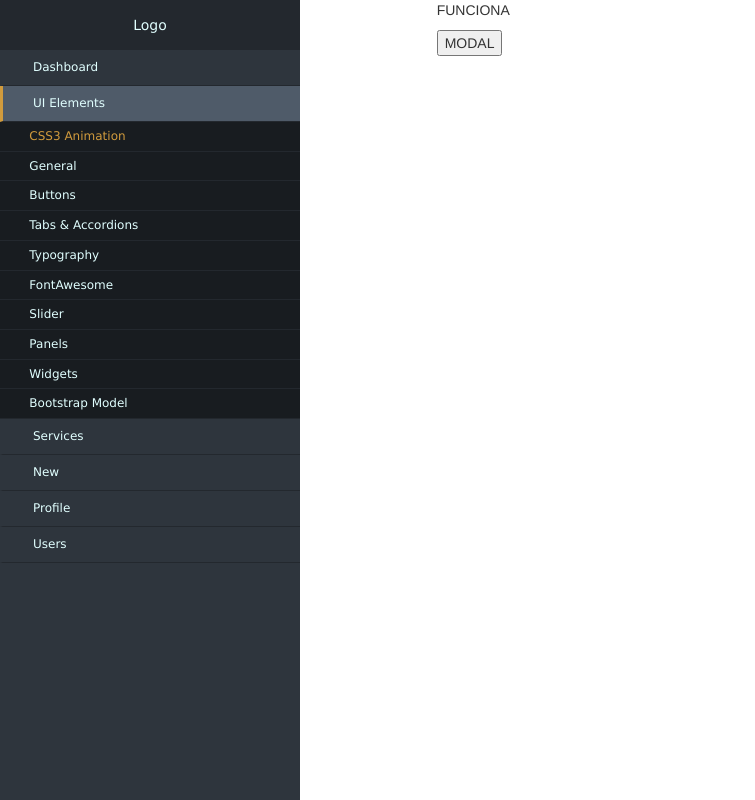
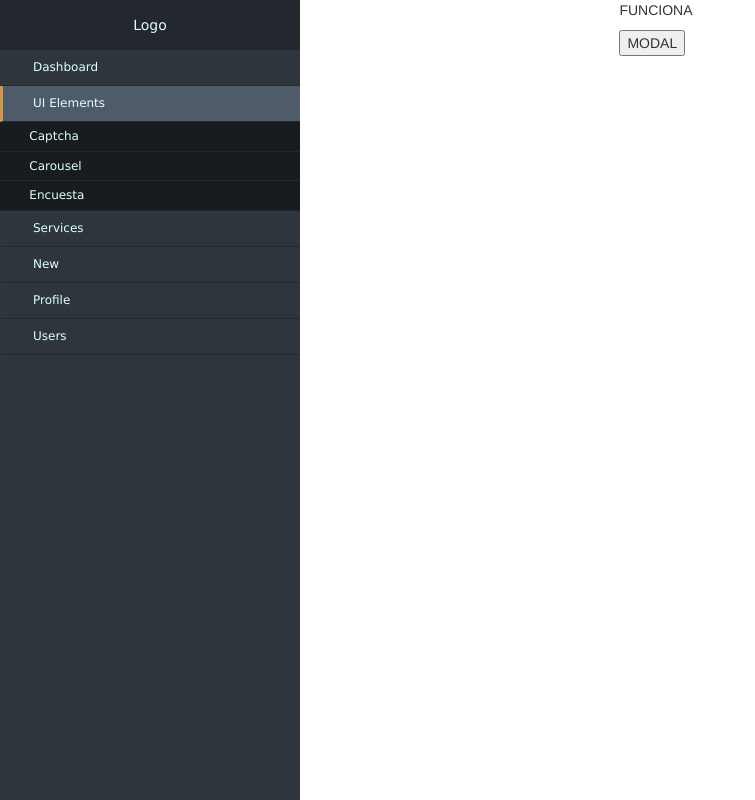
Before and after one commit to mingoarte/software2_sep-dic-2017, a Django app: page /builder/build/ in a window 1280 px wide, after a click on "UI Elements". Shown: the whole page, without its empty margins (0-755 px from the left). Run offline with Django 3.2, Linux system fonts and the light colour scheme; some libraries are stand-ins or nearby versions.

Commit message:
Configuracion del sidebar para que funcione con el contenido del constructor. Al elegir un patron del sidebar se crea la seccion de configuracion del mismo.

```diff
--- /dev/null
+++ b/TUIsD/static/css/main.css
@@ -0,0 +1,12 @@
+/*.builder{
+	margin: 0 200px 0 200px;
+}*/
+
+.block {
+	border-style: solid;
+    height: 450px;
+    border-radius: 50px;
+    background-color: #e3e7ed;
+    border-color: #79589f;
+    margin-top: 20px;
+}
--- a/TUIsD/static/css/sidebar.css
+++ b/TUIsD/static/css/sidebar.css
@@ -120,7 +120,7 @@
     position: absolute;
     right: 10px;
     top: 10px;
-    z-index: 10 !important;
+    z-index: 0 !important;
     padding: 3px;
     background-color: #ffffff;
     color: #000;
--- a/TUIsD/templates/builder/base.html
+++ b/TUIsD/templates/builder/base.html
@@ -10,6 +10,7 @@
   <!-- Global stylesheets -->
   <link href="{% static 'bootstrap/css/bootstrap.min.css' %}" rel="stylesheet" type="text/css">
   <link href="{% static 'css/sidebar.css' %}" rel="stylesheet" type="text/css">
+  <link href="{% static 'css/main.css' %}" rel="stylesheet" type="text/css">
 
   <!-- /global stylesheets -->
 
@@ -29,7 +30,6 @@
   <!-- /main navbar -->
 
 
-
   <!-- Page container -->
   <div class="page-container">
     <!-- Page content -->
@@ -38,11 +38,15 @@
       {% block sidebar %}
         {% include "builder/sidebar.html" %}
       {% endblock sidebar %}
+      <div class="col-xs-3 col-sm-3 col-md-3 col-lg-3" id="sidebar" >
+
+
+      </div>
       <!-- /main sidebar -->
 
 
       <!-- Main content -->
-      <div class="content-wrapper">
+        <div class="col-lg-8 col-md-8 col-sm-8 col-xs-8" id="content" >
           {% block content %}
           {% endblock content %}
       </div>
--- a/TUIsD/templates/builder/build.html
+++ b/TUIsD/templates/builder/build.html
@@ -6,8 +6,8 @@
 {% block content %}
 
 
-<div>
-  <div class="row">
+<div class="builder content">
+  <div class="row more">
     <div class="col-lg-4"></div>
     <div class="col-lg-4">
       		<p>FUNCIONA</p>
@@ -18,6 +18,8 @@
 
   </div>
 
+
+
   <div id="nuevo_campo" class="modal fade" role="dialog">
     <div class="modal-dialog">
 
@@ -25,10 +27,10 @@
       <div class="modal-content">
         <div class="modal-header">
           <button type="button" class="close" data-dismiss="modal">&times;</button>
-          <h4 class="modal-title">Escriba el nuevo campo que desea agregar</h4>
+          <h4 class="modal-title">Seleccione el nuevo campo que desea agregar</h4>
         </div>
         <div class="modal-body">
-          <input id="newEntry" type="text" name="newEntry">
+          <button id="encuesta" class="btn btn-primary" >Encuesta</button>
         </div>
         <div class="modal-footer">
           <button id="aceptarNewEntry" type="button" class="btn btn-default" data-dismiss="modal">Aceptar</button>
@@ -47,5 +49,9 @@
   		$("#nuevo_campo").modal('toggle');
   		$("#nuevo_campo").modal('show');
   	});
+
+    $(".pattern").on('click', function() {
+      $(".builder").append("<div class='row block'><div class='col-lg-12 '><div class='col-lg-8'><h3>Encuesta</h3><ul><li>Pregunta 1</li><li>Pregunta 2</li><li>Pregunta 3</li></ul></div><div class='col-lg-4'><button class='btn btn-primary'>Configurar</button><button class='btn btn-primary'>Clonar</button><button class='btn btn-danger'>Eliminar</button></div></div></div>")
+    });
   </script>
 {% endblock custom_script %}
--- a/TUIsD/templates/builder/sidebar.html
+++ b/TUIsD/templates/builder/sidebar.html
@@ -14,16 +14,9 @@
                 <a href="#"><i class="fa fa-gift fa-lg"></i> UI Elements <span class="arrow"></span></a>
             </li>
             <ul class="sub-menu collapse" id="products">
-                <li class="active"><a href="#">CSS3 Animation</a></li>
-                <li><a href="#">General</a></li>
-                <li><a href="#">Buttons</a></li>
-                <li><a href="#">Tabs &amp; Accordions</a></li>
-                <li><a href="#">Typography</a></li>
-                <li><a href="#">FontAwesome</a></li>
-                <li><a href="#">Slider</a></li>
-                <li><a href="#">Panels</a></li>
-                <li><a href="#">Widgets</a></li>
-                <li><a href="#">Bootstrap Model</a></li>
+                <li class="pattern"><a href="#">Captcha</a></li>
+                <li class="pattern"><a href="#">Carousel</a></li>
+                <li class="pattern"><a href="#">Encuesta</a></li>
             </ul>
             <li data-toggle="collapse" data-target="#service" class="collapsed">
                 <a href="#"><i class="fa fa-globe fa-lg"></i> Services <span class="arrow"></span></a>
```
